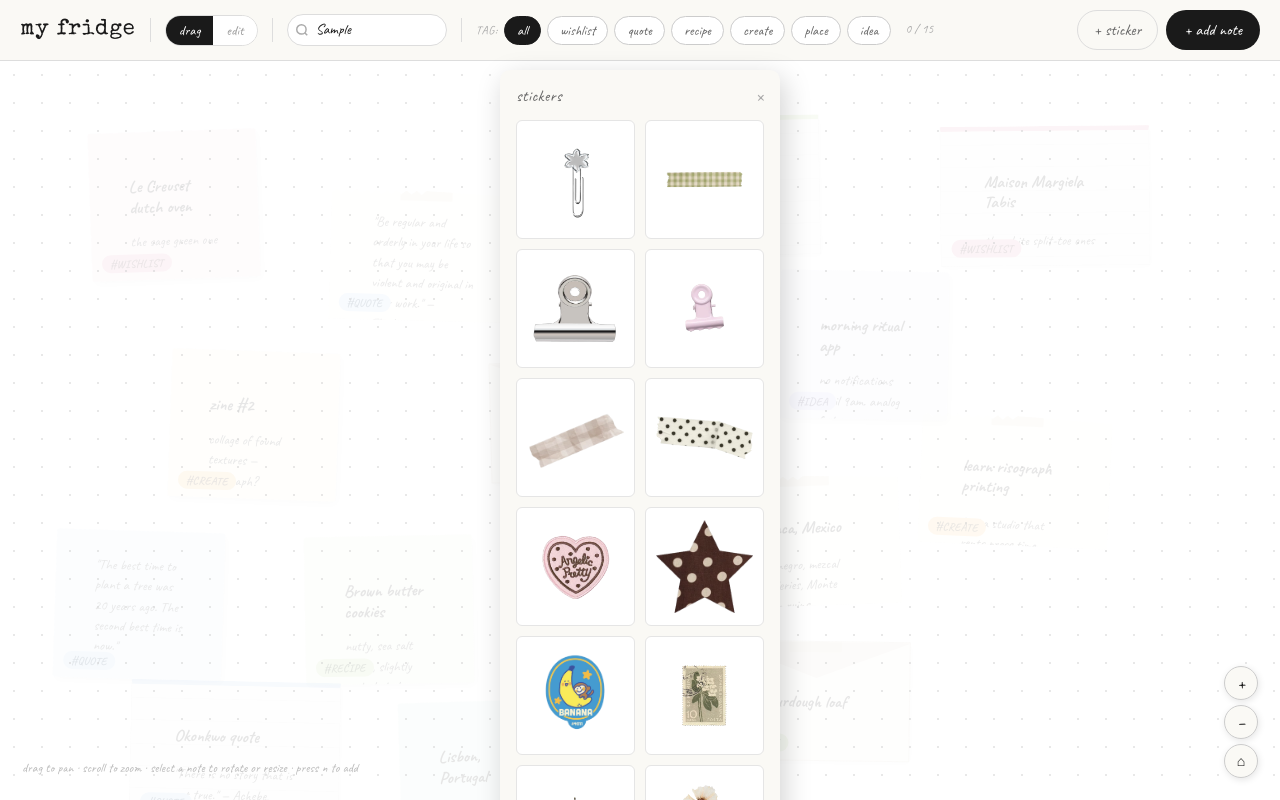
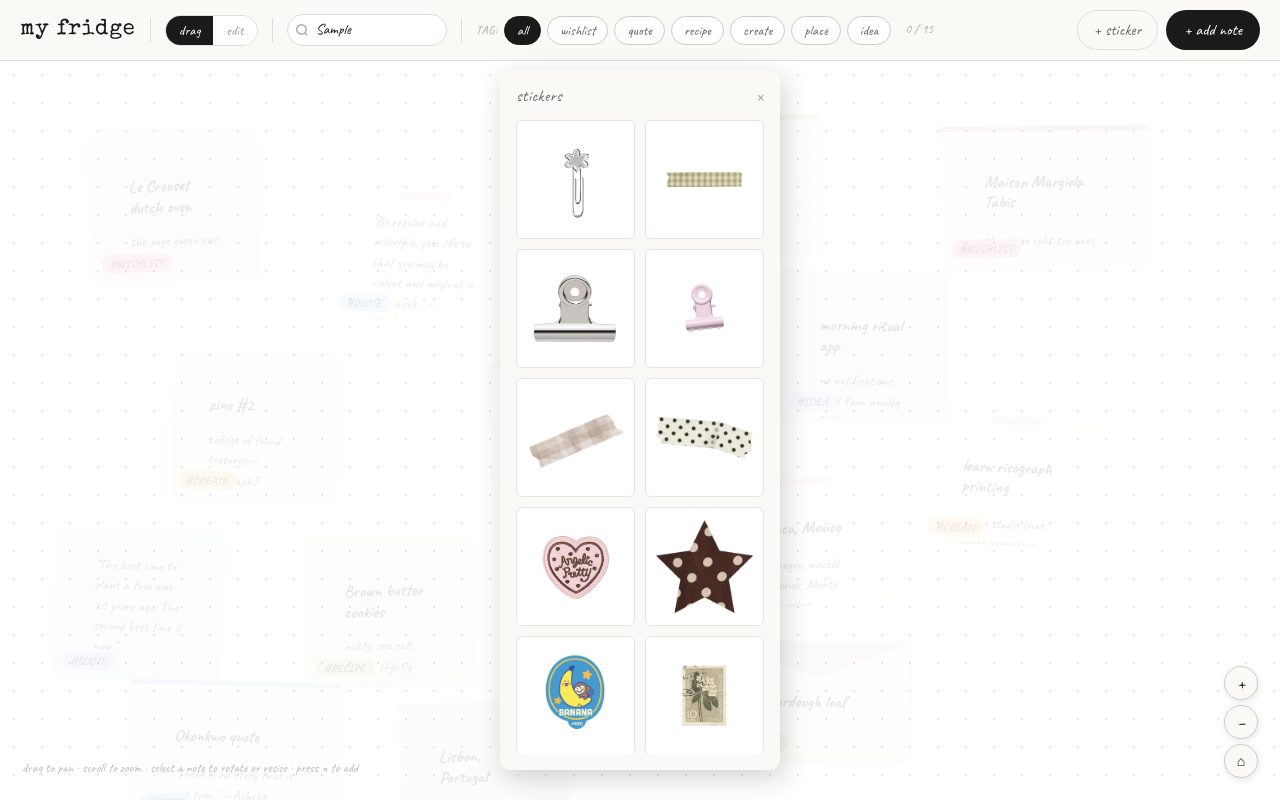
Before and after one commit to angelinakwang/fridgeCanvas, a React (Vite) app: page / in a window 1280 px wide. Both pictures are taken after typing "Sample" into the empty fields and a click on the button "+ sticker". Built offline with nearby package versions, Linux system fonts and the light colour scheme.

Commit message:
Make sticker picker scrollable
https://claude.ai/code/session_01DEtG8RkZHNKdqvfW3y7h6J

```diff
--- a/src/StickerPicker.module.css
+++ b/src/StickerPicker.module.css
@@ -14,6 +14,9 @@
   box-shadow: 4px 8px 28px rgba(0,0,0,0.18);
   padding: 14px 16px 16px;
   width: 280px;
+  max-height: calc(100vh - 100px);
+  display: flex;
+  flex-direction: column;
   font-family: 'Caveat', cursive;
 }
 
@@ -46,6 +49,7 @@
   display: grid;
   grid-template-columns: repeat(2, 1fr);
   gap: 10px;
+  overflow-y: auto;
 }
 
 .stickerBtn {
```
